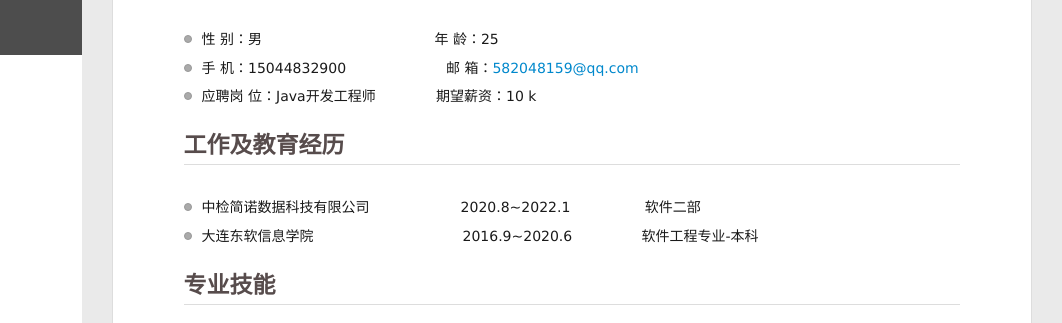
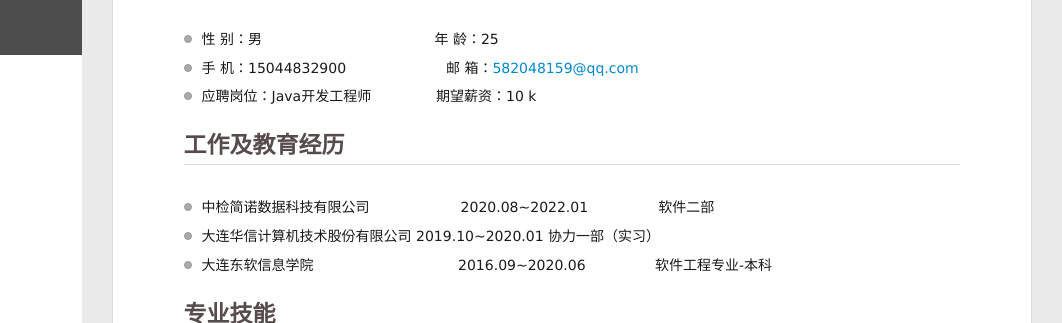
Before and after one commit to sunquan97/sunquan97.github.io, a plain HTML site: page 2021/09/17/个人简历/index.html in a window 1280 px wide. Shown: the part 125-448 px from the top of the page, 218-1280 px from the left. Drawn offline with Linux system fonts and the light colour scheme.

Commit message:
Site updated: 2021-09-18 09:40:29

```diff
--- a/2021/09/17/个人简历/index.html
+++ b/2021/09/17/个人简历/index.html
@@ -8,15 +8,15 @@
   <link rel="dns-prefetch" href="http://example.com">
   <title>化身孤岛的鲸</title>
   <meta name="viewport" content="width=device-width, initial-scale=1, maximum-scale=1">
-  <meta name="description" content="孙权个人简历    个人信息 性 别：男&amp;emsp;&amp;emsp;&amp;emsp;&amp;emsp;&amp;emsp;&amp;emsp;&amp;emsp;&amp;emsp;&amp;emsp;&amp;emsp;&amp;emsp;&amp;emsp; 年 龄：25   手 机：15044832900 &amp;emsp;&amp;emsp;&amp;emsp;&amp;emsp;&amp;emsp;&amp;emsp;&amp;ensp;  邮 箱：&amp;#x35;&amp;#x38;&amp;#50;&amp;#x30;&amp;#52">
+  <meta name="description" content="孙权个人简历    个人信息 性 别：男&amp;emsp;&amp;emsp;&amp;emsp;&amp;emsp;&amp;emsp;&amp;emsp;&amp;emsp;&amp;emsp;&amp;emsp;&amp;emsp;&amp;emsp;&amp;emsp;  年 龄：25   手 机：15044832900 &amp;emsp;&amp;emsp;&amp;emsp;&amp;emsp;&amp;emsp;&amp;emsp;&amp;ensp;  邮 箱：&amp;#x35;&amp;#x38;&amp;#50;&amp;#48;&amp;#x3">
 <meta property="og:type" content="article">
 <meta property="og:title" content="化身孤岛的鲸">
 <meta property="og:url" content="http://example.com/2021/09/17/%E4%B8%AA%E4%BA%BA%E7%AE%80%E5%8E%86/index.html">
 <meta property="og:site_name" content="化身孤岛的鲸">
-<meta property="og:description" content="孙权个人简历    个人信息 性 别：男&amp;emsp;&amp;emsp;&amp;emsp;&amp;emsp;&amp;emsp;&amp;emsp;&amp;emsp;&amp;emsp;&amp;emsp;&amp;emsp;&amp;emsp;&amp;emsp; 年 龄：25   手 机：15044832900 &amp;emsp;&amp;emsp;&amp;emsp;&amp;emsp;&amp;emsp;&amp;emsp;&amp;ensp;  邮 箱：&amp;#x35;&amp;#x38;&amp;#50;&amp;#x30;&amp;#52">
+<meta property="og:description" content="孙权个人简历    个人信息 性 别：男&amp;emsp;&amp;emsp;&amp;emsp;&amp;emsp;&amp;emsp;&amp;emsp;&amp;emsp;&amp;emsp;&amp;emsp;&amp;emsp;&amp;emsp;&amp;emsp;  年 龄：25   手 机：15044832900 &amp;emsp;&amp;emsp;&amp;emsp;&amp;emsp;&amp;emsp;&amp;emsp;&amp;ensp;  邮 箱：&amp;#x35;&amp;#x38;&amp;#50;&amp;#48;&amp;#x3">
 <meta property="og:locale" content="zh_CN">
 <meta property="article:published_time" content="2021-09-17T03:15:12.191Z">
-<meta property="article:modified_time" content="2021-09-17T08:37:33.951Z">
+<meta property="article:modified_time" content="2021-09-18T01:40:04.388Z">
 <meta property="article:author" content="孙权">
 <meta name="twitter:card" content="summary">
 
@@ -152,13 +152,14 @@
  </center>
 
 <h2 id="个人信息"><a href="#个人信息" class="headerlink" title="个人信息"></a>个人信息</h2><ul>
-<li>性 别：男&emsp;&emsp;&emsp;&emsp;&emsp;&emsp;&emsp;&emsp;&emsp;&emsp;&emsp;&emsp; 年 龄：25  </li>
-<li>手 机：15044832900 &emsp;&emsp;&emsp;&emsp;&emsp;&emsp;&ensp;  邮 箱：<a href="mailto:&#x35;&#x38;&#50;&#x30;&#52;&#56;&#49;&#53;&#57;&#x40;&#113;&#113;&#x2e;&#99;&#111;&#109;">&#x35;&#x38;&#50;&#x30;&#52;&#56;&#49;&#53;&#57;&#x40;&#113;&#113;&#x2e;&#99;&#111;&#109;</a>    </li>
-<li>应聘岗 位：Java开发工程师&emsp;&emsp;&emsp;&emsp; 期望薪资：10 k</li>
+<li>性 别：男&emsp;&emsp;&emsp;&emsp;&emsp;&emsp;&emsp;&emsp;&emsp;&emsp;&emsp;&emsp;  年 龄：25  </li>
+<li>手 机：15044832900 &emsp;&emsp;&emsp;&emsp;&emsp;&emsp;&ensp;  邮 箱：<a href="mailto:&#x35;&#x38;&#50;&#48;&#x34;&#56;&#x31;&#53;&#57;&#64;&#113;&#x71;&#x2e;&#99;&#111;&#109;">&#x35;&#x38;&#50;&#48;&#x34;&#56;&#x31;&#53;&#57;&#64;&#113;&#x71;&#x2e;&#99;&#111;&#109;</a>    </li>
+<li>应聘岗位：Java开发工程师&emsp;&emsp;&emsp;&emsp;    期望薪资：10 k</li>
 </ul>
 <h2 id="工作及教育经历"><a href="#工作及教育经历" class="headerlink" title="工作及教育经历"></a>工作及教育经历</h2><ul>
-<li>中检简诺数据科技有限公司&emsp;&emsp;&emsp;&emsp;&emsp;&emsp;&ensp;2020.8~2022.1&emsp;&emsp;&emsp;&emsp;&emsp; 软件二部       </li>
-<li>大连东软信息学院&emsp;&emsp;&emsp;&emsp;&emsp;&emsp;&emsp;&emsp;&emsp;&emsp;  2016.9~2020.6&emsp;&emsp;&emsp;    &emsp; 软件工程专业-本科         </li>
+<li>中检简诺数据科技有限公司&emsp;&emsp;&emsp;&emsp;&emsp;&emsp;&ensp;2020.08~2022.01&emsp;&emsp;&emsp;&emsp;&emsp;软件二部       </li>
+<li>大连华信计算机技术股份有限公司             2019.10~2020.01                    协力一部（实习）</li>
+<li>大连东软信息学院&emsp;&emsp;&emsp;&emsp;&emsp;&emsp;&emsp;&emsp;&emsp;&emsp; 2016.09~2020.06&emsp;&emsp;&emsp;    &emsp; 软件工程专业-本科         </li>
 </ul>
 <h2 id="专业技能"><a href="#专业技能" class="headerlink" title="专业技能"></a>专业技能</h2><ul>
 <li>熟练使用 Java、JavaScript、Python等编程语言</li>
```
Also changed, not shown: index.html (+6 -5 lines).
